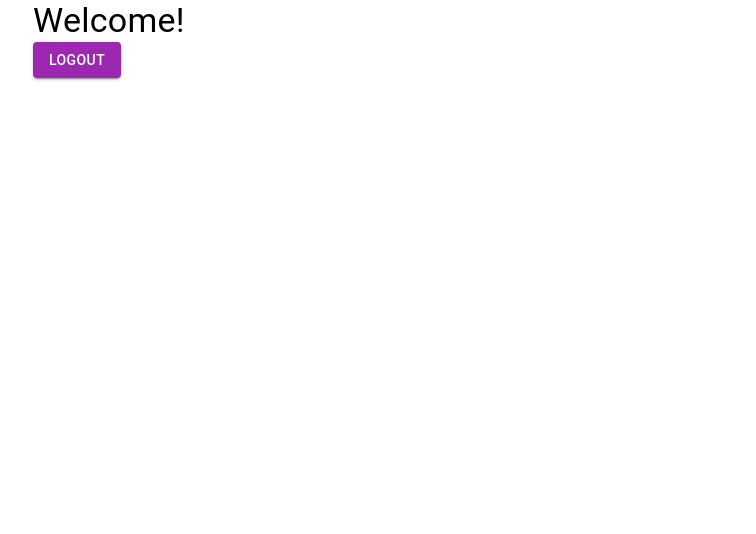
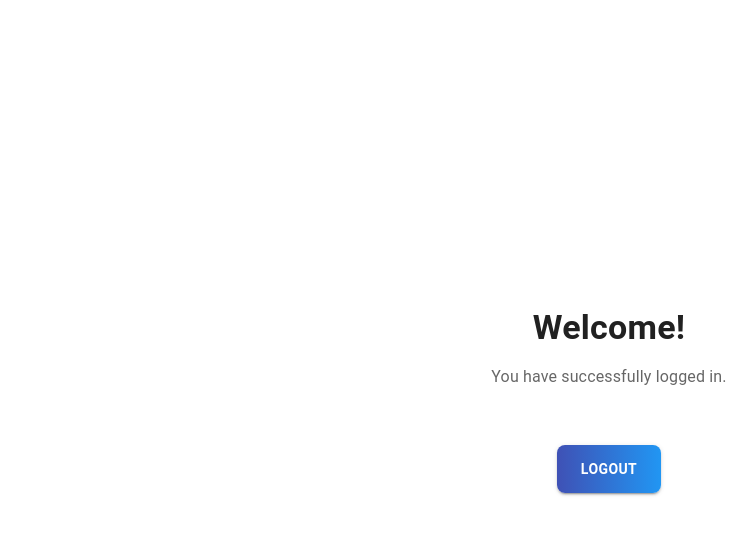
Before and after one commit to sajin-shrestha/final_task, a React (Vite) app: page /welcome in a window 1280 px wide. Shown: the top 534 px of the page, without its empty margins (31-787 px from the left). Built offline with nearby package versions, Linux system fonts and the light colour scheme; sample sign-in values are in the browser's storage.

Commit message:
added code-documentation

```diff
--- a/src/App.tsx
+++ b/src/App.tsx
@@ -40,6 +40,11 @@ function App() {
             path="/unauthorized"
             element={<UnauthorizedPage />}
           />
+          {/* Catch-all route for unspecified paths */}
+          <Route
+            path="*"
+            element={<Navigate to="/unauthorized" />}
+          />
         </Routes>
       </AuthProvider>
     </Router>
--- a/src/pages/LoginPage.tsx
+++ b/src/pages/LoginPage.tsx
@@ -56,10 +56,25 @@ const LoginPage: FC = () => {
         login() // Update auth context
         navigate('/welcome') // Redirect to welcome page
       } else {
-        setError('Invalid credentials') // Handle invalid credentials
+        // Handle specific status codes or error messages from the server
+        if (response.status === 401) {
+          setError('Unauthorized: Incorrect username or password') // Handle unauthorized access
+        } else {
+          setError('Invalid credentials') // Generic error for other statuses
+        }
       }
     } catch (err) {
-      setError('Error occurred while logging in') // Handle errors
+      // Handle network or server errors
+      if (axios.isAxiosError(err) && err.response) {
+        const status = err.response.status
+        if (status === 401) {
+          setError('Unauthorized: Incorrect username or password') // Handle unauthorized access
+        } else {
+          setError('Invalid credentials') // Generic error for other statuses
+        }
+      } else {
+        setError('Error occurred while logging in') // Handle errors without a response
+      }
     }
   }
 
--- a/src/pages/UnauthorizedPage.tsx
+++ b/src/pages/UnauthorizedPage.tsx
@@ -31,6 +31,12 @@ const UnauthorizedPage: FC = () => {
         variant="contained"
         color="primary"
         onClick={handleGoToLogin}
+        sx={{
+          background: 'linear-gradient(to right, #3f51b5, #2196f3)',
+          '&:hover': {
+            background: 'linear-gradient(to right, #303f9f, #1976d2)',
+          },
+        }}
       >
         Go to Login
       </Button>
--- a/src/pages/WelcomePage.tsx
+++ b/src/pages/WelcomePage.tsx
@@ -1,5 +1,5 @@
 // src/Welcome.tsx
-import { Button, Container, Typography } from '@mui/material'
+import { Box, Button, Container, Typography } from '@mui/material'
 import { FC } from 'react'
 import { useNavigate } from 'react-router-dom'
 import { UseAuth } from '../helpers/AuthContext'
@@ -14,12 +14,59 @@ const WelcomePage: FC = () => {
   }
 
   return (
-    <Container>
-      <Typography variant="h4">Welcome!</Typography>
+    <Container
+      maxWidth="sm"
+      sx={{
+        display: 'flex',
+        flexDirection: 'column',
+        alignItems: 'center',
+        justifyContent: 'center',
+        height: '100vh',
+        p: 3,
+        bgcolor: 'background.default',
+      }}
+    >
+      <Box
+        sx={{
+          textAlign: 'center',
+          mb: 3,
+        }}
+      >
+        <Typography
+          variant="h4"
+          component="h1"
+          sx={{
+            fontWeight: 'bold',
+            color: 'text.primary',
+            mb: 2,
+          }}
+        >
+          Welcome!
+        </Typography>
+        <Typography
+          variant="body1"
+          sx={{
+            color: 'text.secondary',
+            mb: 4,
+          }}
+        >
+          You have successfully logged in.
+        </Typography>
+      </Box>
       <Button
         variant="contained"
         color="secondary"
         onClick={handleLogout}
+        sx={{
+          fontWeight: 'bold',
+          py: 1.5,
+          px: 3,
+          borderRadius: 2,
+          background: 'linear-gradient(to right, #3f51b5, #2196f3)',
+          '&:hover': {
+            background: 'linear-gradient(to right, #303f9f, #1976d2)',
+          },
+        }}
       >
         Logout
       </Button>
```
